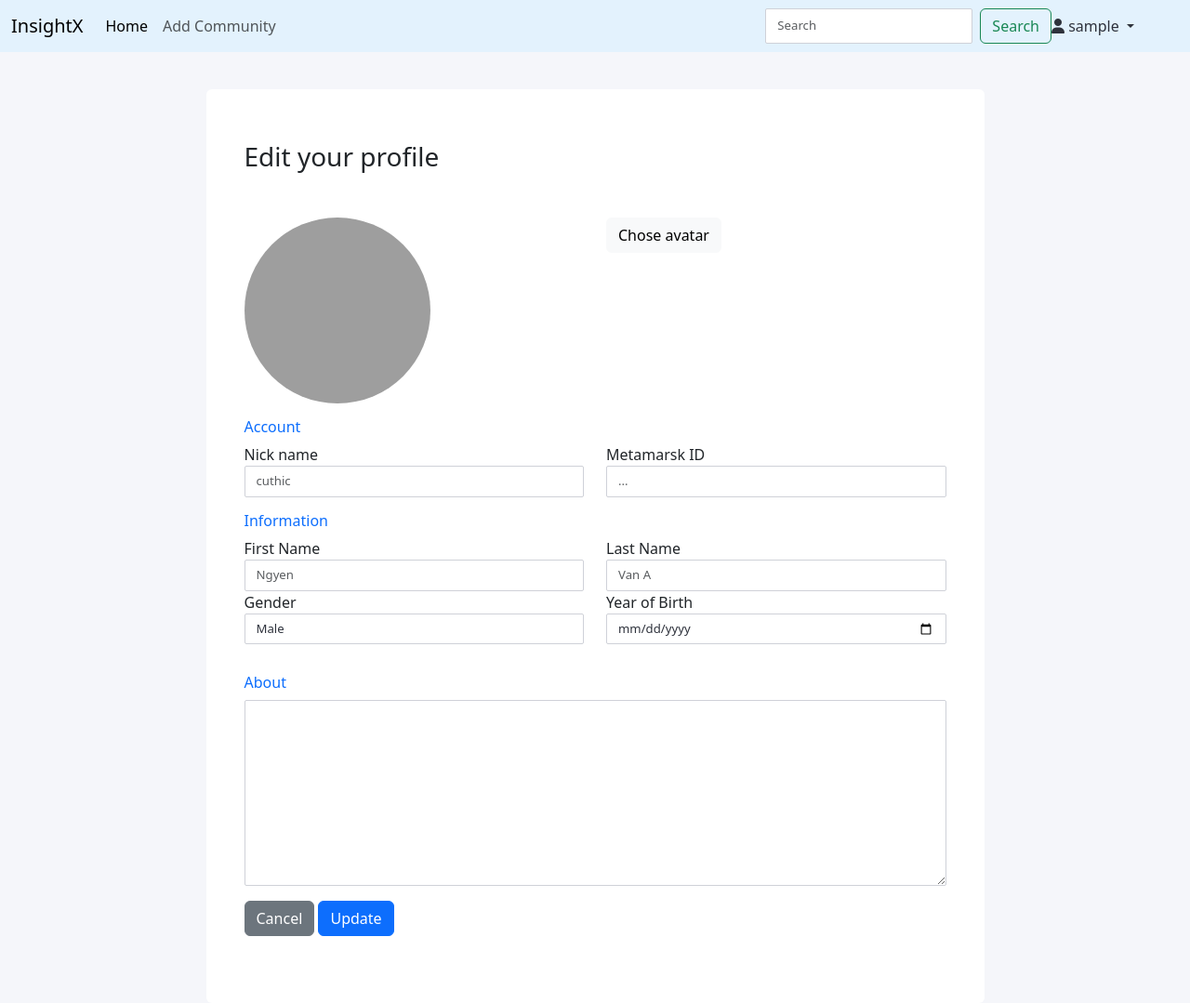
After one commit to steveNguyen1206/insight, a Django app: page /profile/edit/1 in a window 1280 px wide. The commit adds this page. Shown: the whole page at 93% size. Run offline with Django 4.2, Linux system fonts and the light colour scheme; the visitor is signed in with stand-in values (Sample User, id 1); data comes from the database, SQL or seed files in the repository; grey boxes are pictures that could not be loaded.

Commit message:
profile chan lam

```diff
--- a/insight/Community/templates/Community/base.html
+++ b/insight/Community/templates/Community/base.html
@@ -10,11 +10,10 @@
         {% endblock %}
     </title>
     {% load static %}
-
     <link href="https://cdn.jsdelivr.net/npm/bootstrap@5.3.1/dist/css/bootstrap.min.css" rel="stylesheet" integrity="sha384-4bw+/aepP/YC94hEpVNVgiZdgIC5+VKNBQNGCHeKRQN+PtmoHDEXuppvnDJzQIu9" crossorigin="anonymous">
     <link rel="stylesheet" href="https://cdnjs.cloudflare.com/ajax/libs/font-awesome/6.4.2/css/all.min.css" integrity="sha512-z3gLpd7yknf1YoNbCzqRKc4qyor8gaKU1qmn+CShxbuBusANI9QpRohGBreCFkKxLhei6S9CQXFEbbKuqLg0DA==" crossorigin="anonymous" referrerpolicy="no-referrer" />
-
     <link rel="stylesheet" href='{% static "member.css" %}'>
+    <link rel="stylesheet" href='{% static "profile.css" %}'>
 
   </head>
   <body>
--- a/insight/Member/static/member.css
+++ b/insight/Member/static/member.css
@@ -76,6 +76,16 @@ body {
     -moz-border-radius: 100px;
     border-radius: 100px;
 }
+
+.edit-avatar img {
+    width: 200px;
+    height: 200px;
+    -webkit-border-radius: 400px;
+    -moz-border-radius: 400px;
+    border-radius: 400px;
+}
+
+.user-avatar img
 .account-settings .user-profile h5.user-name {
     margin: 0 0 0.5rem 0;
 }
@@ -96,7 +106,7 @@ body {
 .account-settings .about p {
     font-size: 0.825rem;
 }
-.form-control {
+.form-control, .form-select {
     border: 1px solid #cfd1d8;
     -webkit-border-radius: 2px;
     -moz-border-radius: 2px;
@@ -105,6 +115,18 @@ body {
     background: #ffffff;
     color: #2e323c;
 }
+
+
+.edit-wrapper {
+    text-align: center;
+}
+
+.edit-wrapper:hover {
+    cursor: pointer;
+}
+
+/* ------------------- */
+
 
 .card {
     background: #ffffff;
@@ -117,8 +139,19 @@ body {
 
 .table-container {
     background-color: white;
-    margin: 20px 0;
     padding: 40px 20px;
     border: none;
     /* border-radius: 14px; */
 }
+
+
+/* edit profile------------ */
+.profile-container {
+    display: flex;
+    justify-content: center;
+}
+
+.card {
+    padding: 40px 25px;
+    border-radius: 6px;
+}
--- /dev/null
+++ b/insight/Member/templates/Member/edit_user.html
@@ -0,0 +1,103 @@
+{% extends 'Community/base.html' %}
+
+{% block title %}{{ user.username }} - Edit{% endblock %}
+
+{% block content %}
+{% load static %}
+<div class="container profile-container" style="justify-content: center;">
+    <div class="col-xl-9 col-lg-9 col-md-12 col-sm-12 col-12">
+        <div class="card h-100">
+            <div class="card-body">
+                <div class="col-xl-12 col-lg-12 col-md-12 col-sm-12 col-12">
+                    <h3 class="mb-5"> Edit your profile </h3>
+                </div>
+
+                <div class="row gutters mb-3">
+                    <div class="col-xl-6 col-lg-6 col-md-6 col-sm-6 col-12">
+                        <div class="edit-avatar">
+                            <img src="https://bootdey.com/img/Content/avatar/avatar7.png" alt="Maxwell Admin">
+                        </div>
+                    </div>
+
+                    <div class="col-xl-6 col-lg-6 col-md-6 col-sm-6 col-12">
+                        <button class="btn btn-light">Chose avatar</button>
+                    </div>
+                </div>
+
+                <div class="row gutters mb-3">
+                    <div class="col-xl-12 col-lg-12 col-md-12 col-sm-12 col-12">
+                        <h6 class="mb-2 text-primary">Account</h6>
+                    </div>
+                    <div class="col-xl-6 col-lg-6 col-md-6 col-sm-6 col-12">
+                        <div class="form-group">
+                            <label for="nick-name">Nick name</label>
+                            <input type="text" class="form-control" id="nick-name" placeholder="cuthic">
+                        </div>
+                    </div>
+
+                    <div class="col-xl-6 col-lg-6 col-md-6 col-sm-6 col-12">
+                        <div class="form-group">
+                            <label for="metamarsk-id">Metamarsk ID</label>
+                            <input type="text" class="form-control" id="metamarsk-id" placeholder="...">
+                        </div>
+                    </div>
+                </div>
+
+                <div class="row gutters mb-3">
+                    <div class="col-xl-12 col-lg-12 col-md-12 col-sm-12 col-12">
+                        <h6 class="mb-2 text-primary">Information</h6>
+                    </div>
+                    <div class="col-xl-6 col-lg-6 col-md-6 col-sm-6 col-12">
+                        <div class="form-group">
+                            <label for="first-name">First Name</label>
+                            <input type="text" class="form-control" id="first-name" placeholder="Ngyen">
+                        </div>
+                    </div>
+                    <div class="col-xl-6 col-lg-6 col-md-6 col-sm-6 col-12">
+                        <div class="form-group">
+                            <label for="last-name">Last Name</label>
+                            <input type="text" class="form-control" id="last-name" placeholder="Van A">
+                        </div>
+                    </div>
+                    <div class="col-xl-6 col-lg-6 col-md-6 col-sm-6 col-12">
+                        <div class="form-group">
+                            <label for="gender">Gender</label>
+                            <select type="text" class="form-select" id="gender" >
+                                <option>Male</option>
+                                <option>Female</option>
+                                <option>Others</option>
+                            </select>
+                        </div>
+                    </div>
+                    <div class="col-xl-6 col-lg-6 col-md-6 col-sm-6 col-12">
+                        <div class="form-group">
+                            <label for="year-of-birth">Year of Birth</label>
+                            <input type="date" class="form-control" id="year-of-birth" placeholder="">
+                        </div>
+                    </div>
+                </div>
+
+
+                <div class="row gutters mb-3">
+                    <div class="col-xl-12 col-lg-12 col-md-12 col-sm-12 col-12">
+                        <h6 class="mt-3 mb-2 text-primary">About</h6>
+                    </div>
+                    <div class="col-xl-12 col-lg-12 col-md-12 col-sm-12 col-12">
+                        <textarea type="name" class="form-control" id="Street" placeholder="Enter Street" style="min-height: 200px;"> </textarea>
+                    </div>
+                </div>
+
+                <div class="row gutters">
+                    <div class="col-xl-12 col-lg-12 col-md-12 col-sm-12 col-12">
+                        <div class="text-right">
+                            <button type="button" id="submit" name="submit" class="btn btn-secondary">Cancel</button>
+                            <button type="button" id="submit" name="submit" class="btn btn-primary">Update</button>
+                        </div>
+                    </div>
+                </div>
+            </div>
+        </div>
+    </div>
+</div>
+
+{% endblock %}
--- /dev/null
+++ b/insight/Member/templates/Member/error.html
@@ -0,0 +1 @@
+Oop!
--- a/insight/Member/urls.py
+++ b/insight/Member/urls.py
@@ -5,5 +5,6 @@ urlpatterns = [
     path('login', signin, name='signin'),
     path('signup', signup, name='signup'),
     path('signout', signout, name='signout'),
-    path('profile/<int:pk>', profile, name='profile')
+    path('profile/<int:pk>', profile, name='profile'),
+    path('profile/edit/<int:pk>', edituser, name='edituser')
 ]
--- a/insight/Member/views.py
+++ b/insight/Member/views.py
@@ -89,3 +89,18 @@ def profile(request, pk):
         }
 
         return render(request, 'Member/profile.html', context)
+
+
+def edituser(request, pk):
+    if not request.user.is_authenticated:
+        return redirect('Member:signin')
+    else:
+        user = request.user
+        this_user = User.objects.get(id = pk)
+        if user != this_user:
+            return render(request, 'Member/error.html')
+        else:
+            if request.method == 'POST':
+                pass
+            else:
+                return render(request, 'Member/edit_user.html')
```
Also changed, not shown: insight/Member/templates/Member/profile.html (+38 -10 lines), insight/Member/static/profile.css (added).
